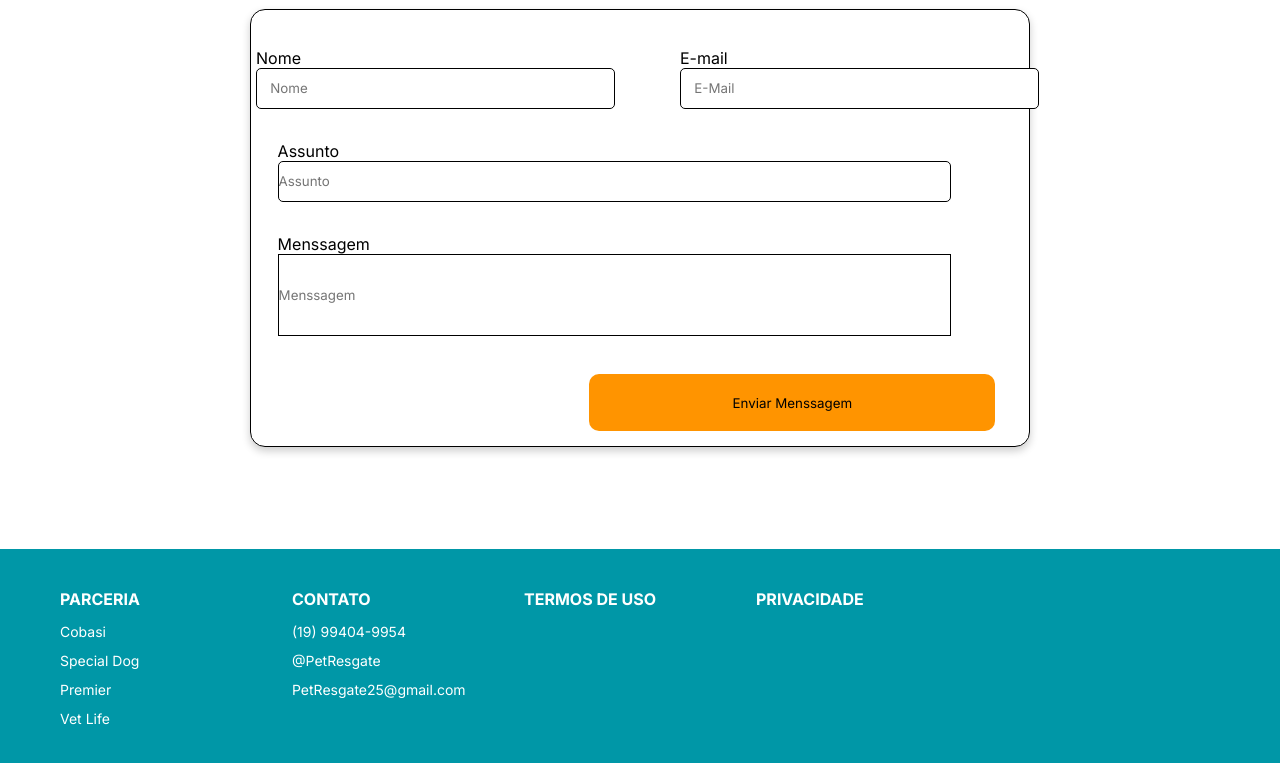
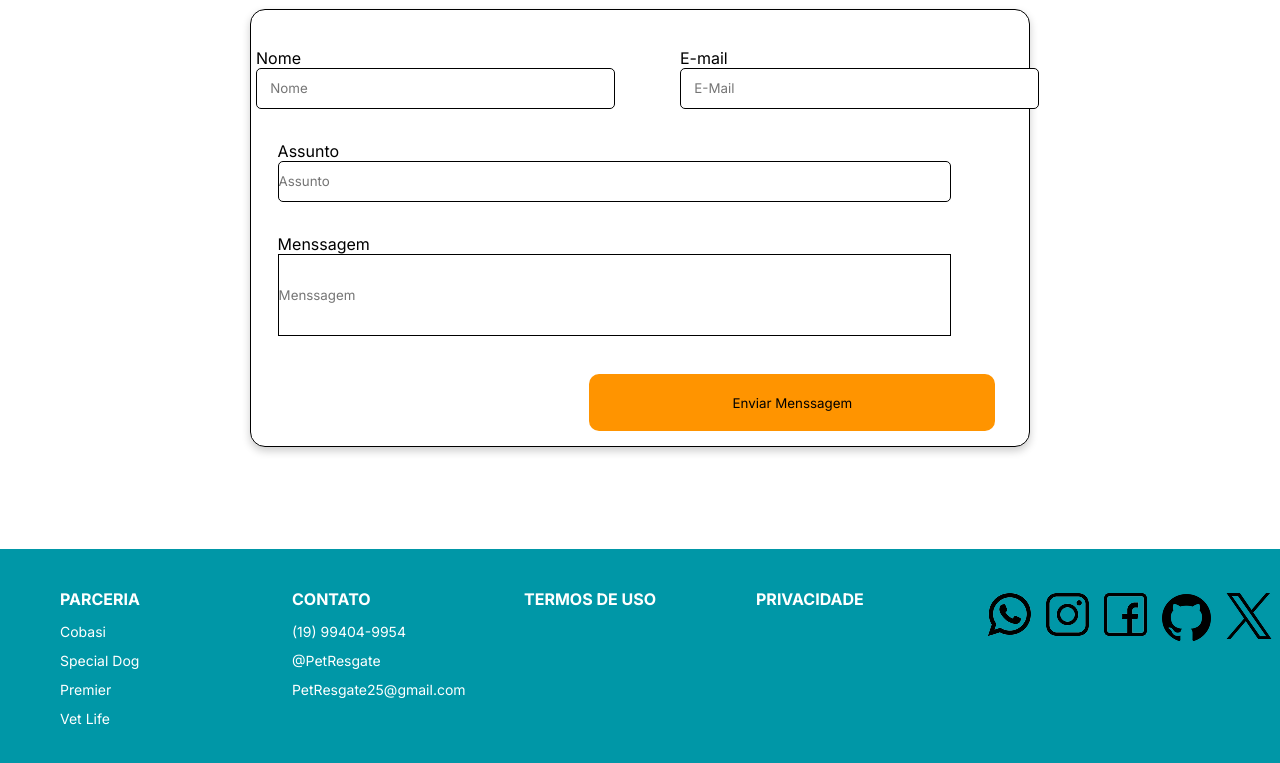
Before and after one commit to joaodamasio22/Pet-_Resgate, a plain HTML site: page contato.html in a window 1280 px wide. Shown: the part 483-1246 px from the top of the page. Drawn offline with Linux system fonts and the light colour scheme.

Commit message:
Add files via upload
Ajuste na tela de PETS RESGATADOS, e no FOOTER da pagina CONTATO

```diff
--- a/contato.html
+++ b/contato.html
@@ -102,11 +102,11 @@
     </div>
 
     <div class="footer-section social-icons">
-      <a href="#"><img src="assents/whatsapp 3.jpg" alt=""class="fab fa-whatsapp"></img></a>
-      <a href="#"><img src="assents/instagram 3.jpg" alt="" class="fab fa-instagram"></img></a>
-      <a href="#"><img src="assents/facebook 3.jpg" alt="" class="fab fa-facebook"></img></a>
-      <a href="#"><img src="assents/github 3.jpg" alt="" class="fab fa-github"></img></a>
-      <a href="#"><img src="assents/twitter 3.jpg" alt="" class="fab fa-x-twitter"></img></a>
+      <a href="#"><img src="asseents/whatsapp 3.png" alt="" class="whatsapp"></a>
+      <a href="#"><img src="asseents/instagram 3.png" alt="" class="instagram"></a>
+      <a href="#"><img src="asseents/facebook 3.png" alt="" class="facebook"></a>
+      <a href="#"><img src="asseents/github 3.png" alt="" class="github"></a>
+      <a href="#"><img src="asseents/twitter 3.png" alt="" class="fatwitter"></a>
     </div>
   </footer>
     </main>
--- a/styles/pets_resgatados.css
+++ b/styles/pets_resgatados.css
@@ -127,9 +127,7 @@ main {
     transition: box-shadow 0.6s ease, background-color 0.6s ease;
 }
 
-.container:hover{
-   box-shadow: inset 0 0 5px #00000066, 0 8px 16px #00000066;
-}
+
 .pet-image{
     width: 100%;
     height: auto;
```
